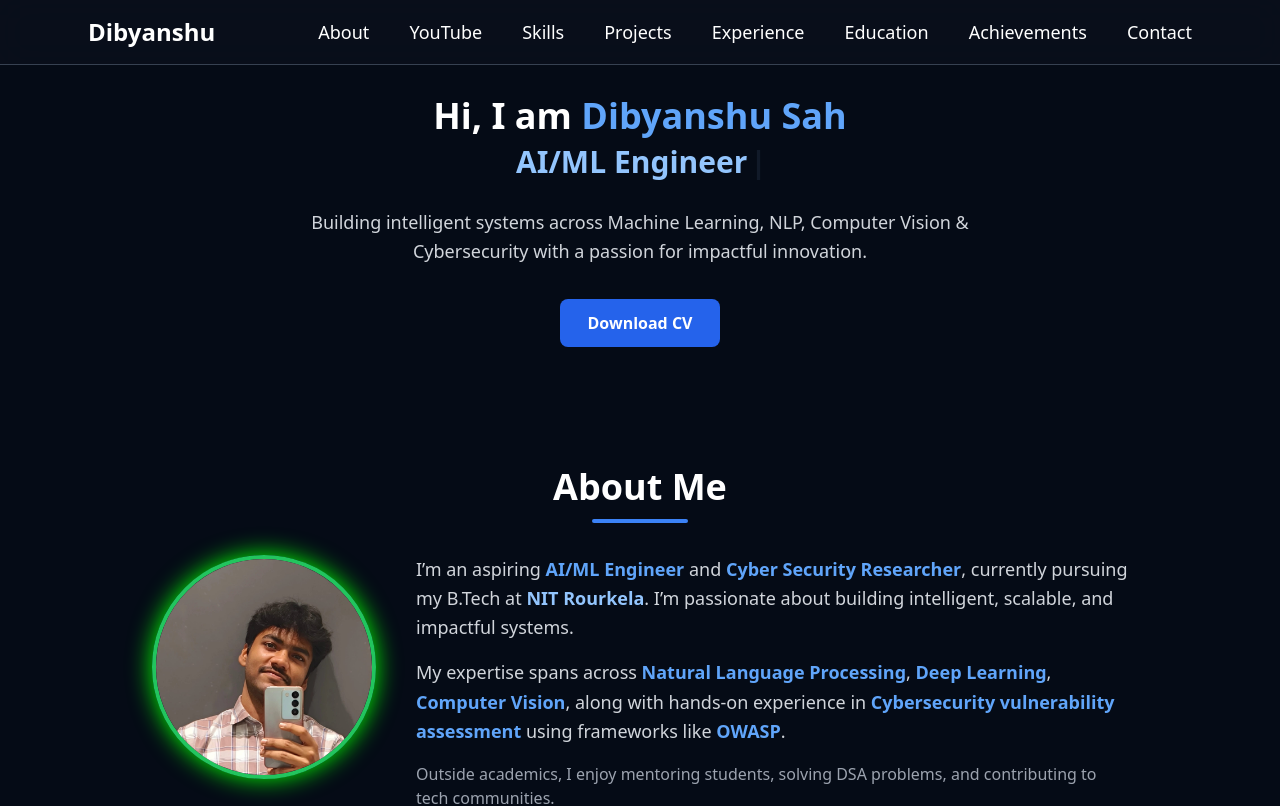
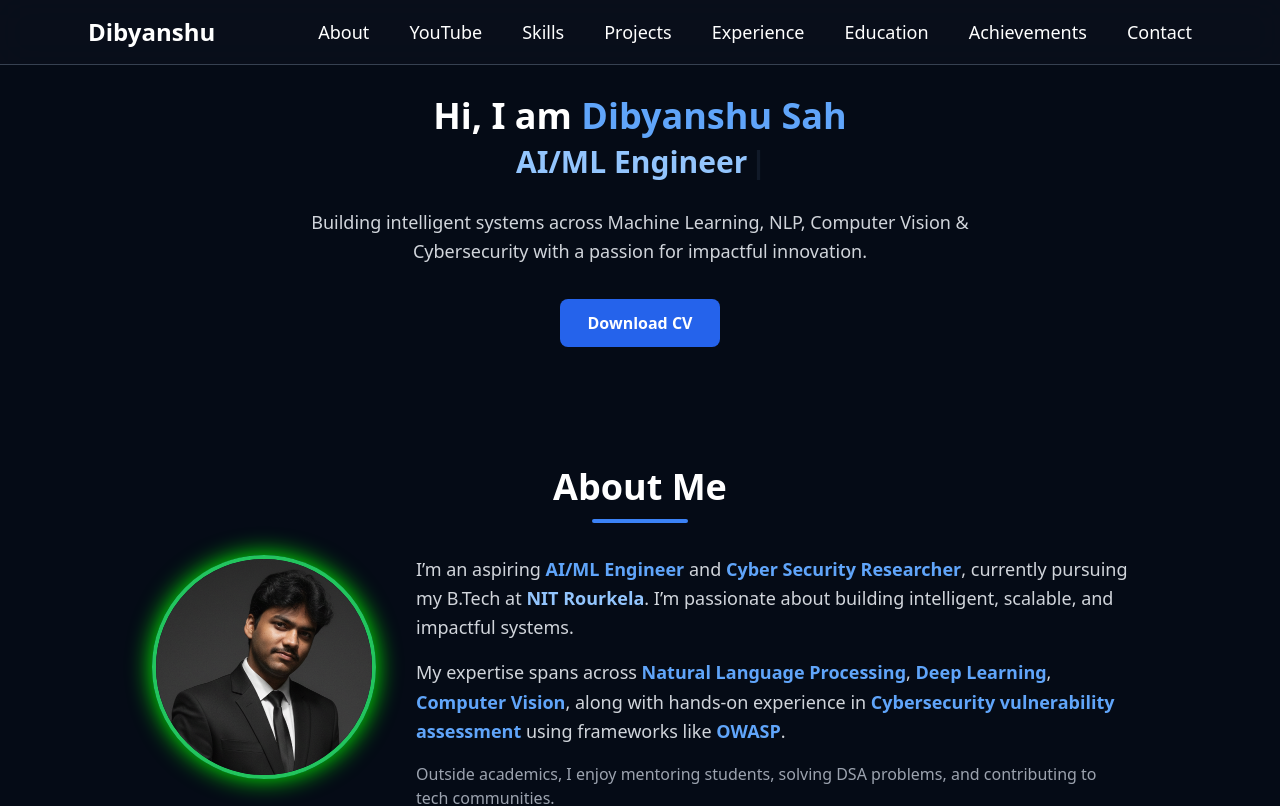
Before and after one commit to DibyanshuSah/My_Portfolio, a React (Vite) app: page / in a window 1280 px wide. Shown: the top 806 px of the page. Built offline with nearby package versions, Linux system fonts and the light colour scheme.

Commit message:
Updated profile image and About section

```diff
--- a/src/sections/About.jsx
+++ b/src/sections/About.jsx
@@ -1,5 +1,5 @@
 import React from "react";
-import profile from "../assets/Profile/Photo.jpg";
+import profile from "../assets/Profile/Profile_Photo_new.png";
 
 const About = () => {
   return (
@@ -7,8 +7,9 @@ const About = () => {
       id="about"
       className="py-20 px-6 max-w-5xl mx-auto text-white"
     >
-<h2 className="text-4xl font-bold text-center mb-3">About Me</h2>
-<div className="w-24 h-1 bg-blue-500 mx-auto mb-8 rounded-full"></div>
+      {/* Heading */}
+      <h2 className="text-4xl font-bold text-center mb-3">About Me</h2>
+      <div className="w-24 h-1 bg-blue-500 mx-auto mb-8 rounded-full"></div>
 
       <div
         className="
@@ -26,6 +27,7 @@ const About = () => {
             border-4 border-green-500
             shadow-[0_0_25px_#00ff00]
           "
+          alt="Profile"
         />
 
         {/* ABOUT TEXT */}
```
Also changed, not shown: src/assets/Profile/Photo.jpg (deleted), src/assets/Profile/Profile_Photo_new.png (added).
